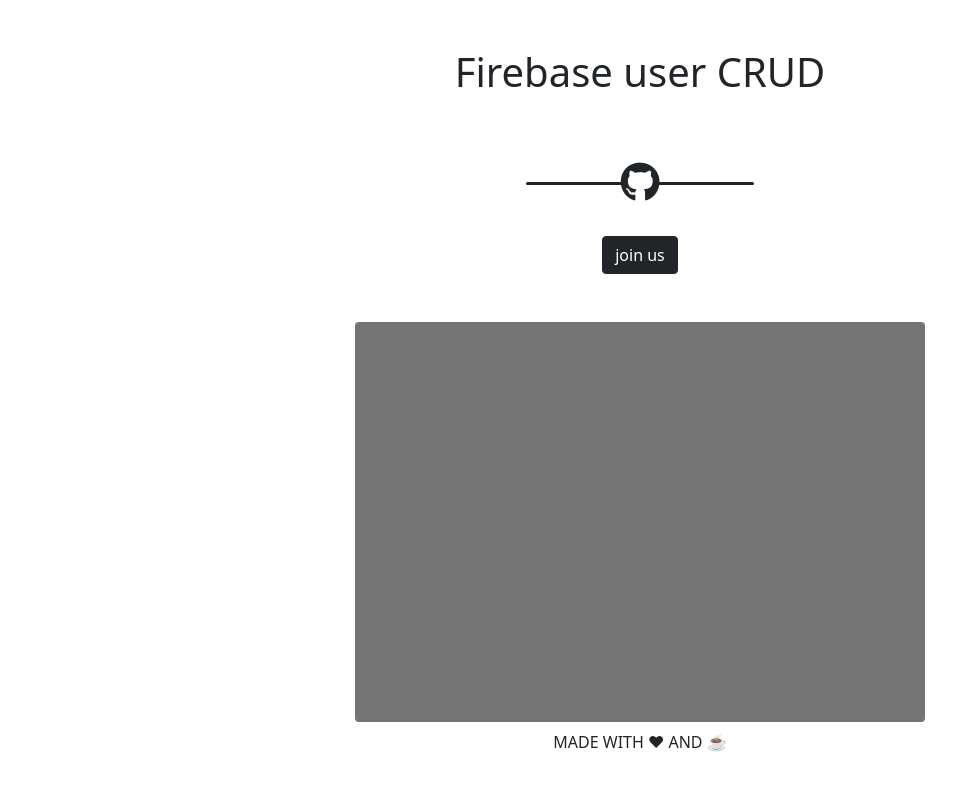
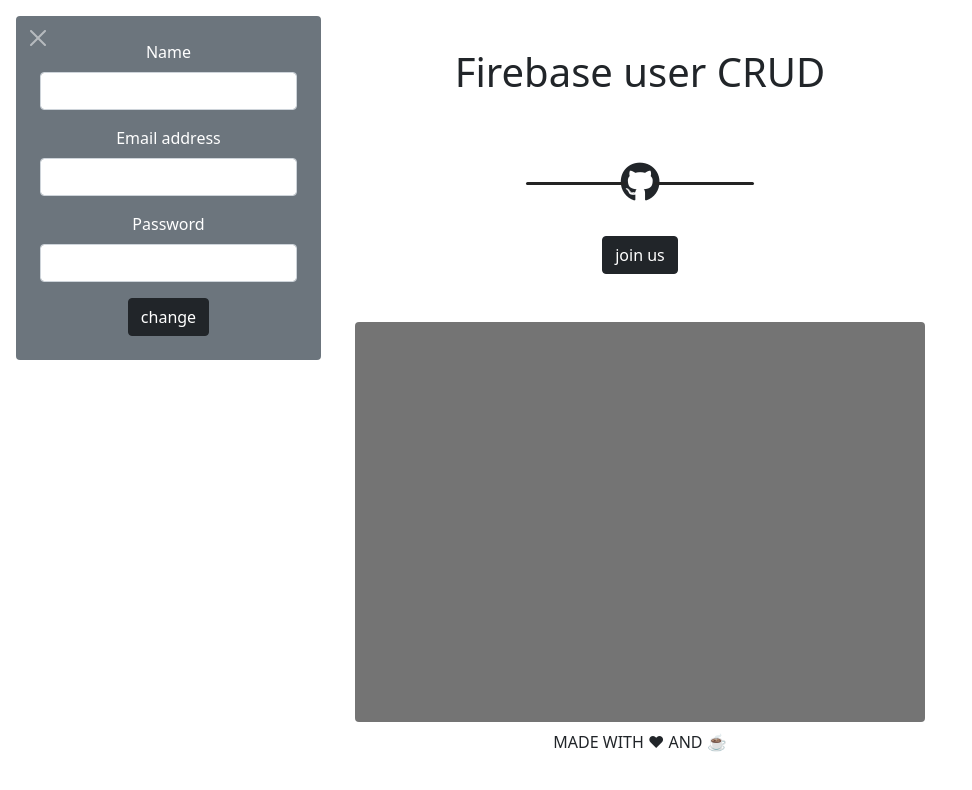
Before and after one commit to Silent-Watcher/Firebase-user-CRUD, a plain HTML site: page src/pages/index.html in a window 1280 px wide. Shown: the whole page, without its empty margins (0-972 px from the left). Drawn offline with nearby package versions, Linux system fonts and the light colour scheme; some packages are replaced by stand-ins of ours; no server answers; a script that the page names is missing.

Commit message:
add user edit modal section ui

```diff
--- a/src/pages/index.html
+++ b/src/pages/index.html
@@ -29,6 +29,24 @@
     <link rel="stylesheet" href="../css/style.css" />
   </head>
   <body class="overflow-hidden position-relative">
+    <section id="edit_panel" class="w-25 ">
+      <form class="text-center bg-secondary p-4 rounded m-3 position-absolute">
+        <button id="editModal_btn" type="button" class="btn-close btn-close-white position-absolute"></button>
+        <div class="mb-3 ">
+          <label for="editName_input" class="form-label text-white">Name</label>
+          <input type="email" class="form-control" id="editName_input">
+        </div>
+        <div class="mb-3 ">
+          <label for="editEmail_input" class="form-label text-white">Email address</label>
+          <input type="email" class="form-control" id="editEmail_input">
+        </div>
+        <div class="mb-3">
+          <label for="exampleInputPassword1" class="form-label text-white">Password</label>
+          <input type="password" class="form-control" id="exampleInputPassword1">
+        </div>
+        <button type="submit" class="btn btn-dark">change</button>
+      </form>
+    </section>
     <div class="container-fluid">
       <div class="container">
         <div class="row">
--- a/src/sass/style.scss
+++ b/src/sass/style.scss
@@ -51,3 +51,8 @@
     }
   }
 }
+
+#editModal_btn{
+  top: 10px;
+  left: 10px;
+}
```
Also changed, not shown: src/css/style.css, src/js/app.js (line endings or trailing spaces), 1 other file.
